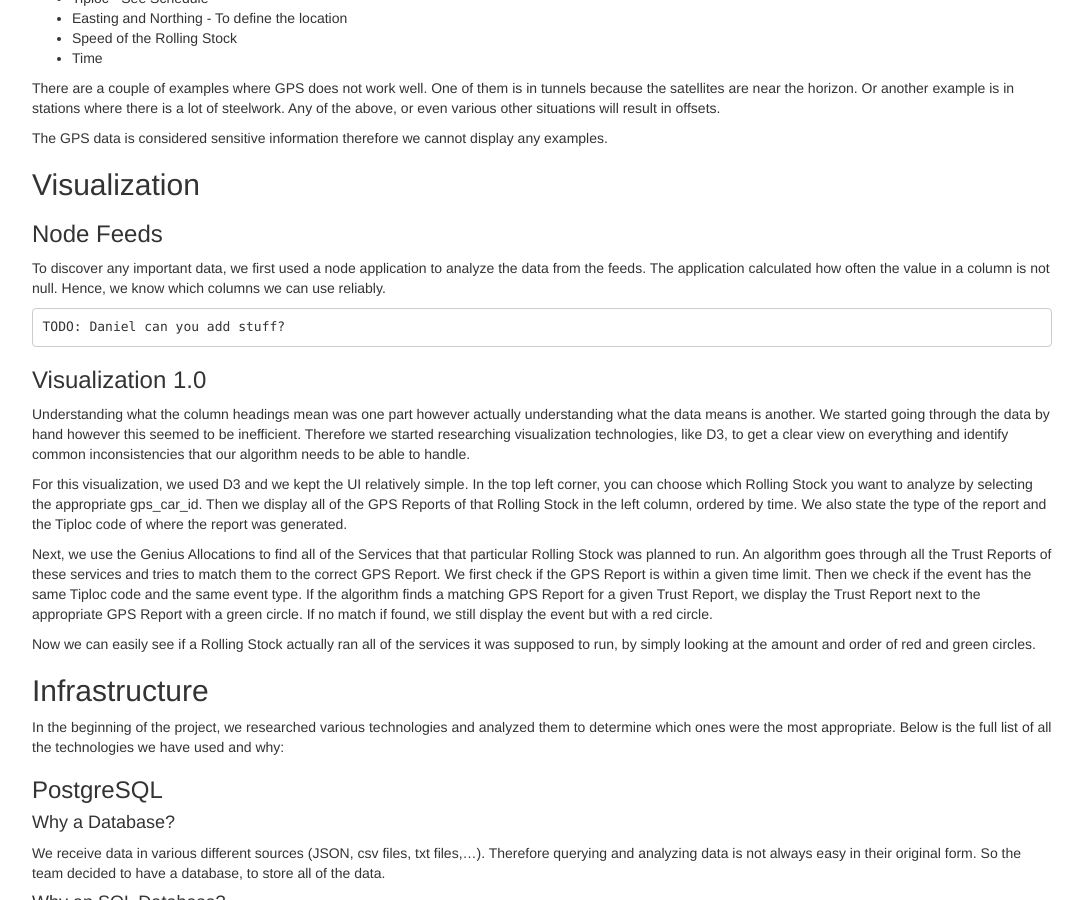
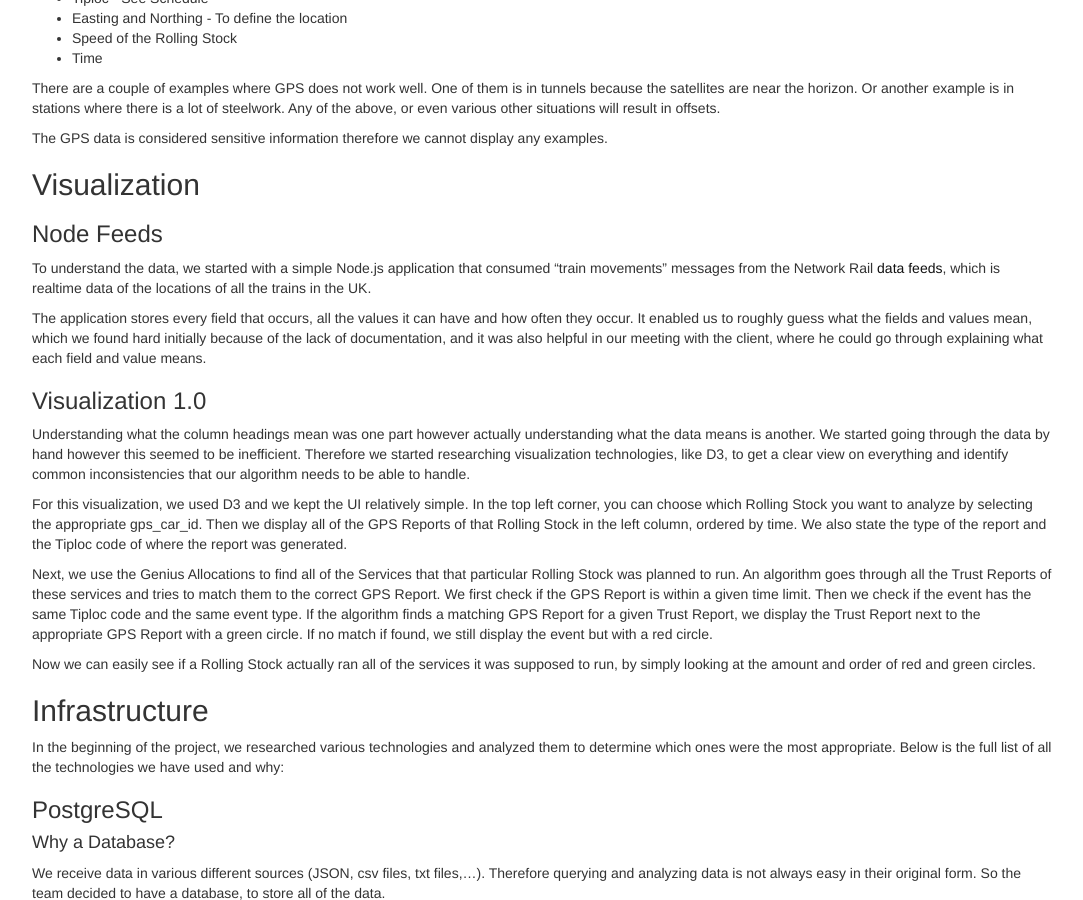
Before and after one commit to ucl-team-8/ucl-team-8.github.io, a Jekyll site: the page built from index.md, in a window 1280 px wide and 900 px high, scrolled down 3352 px. Shown: the whole window, without its empty margins (98-1181 px from the left). Built offline with Jekyll 4.4.1, drawn with Linux system fonts in a browser that asks for light colours.

Commit message:
Daniel adds stuff

```diff
--- a/index.md
+++ b/index.md
@@ -151,9 +151,9 @@ The GPS data is considered sensitive information therefore we cannot display any
 
 ### Node Feeds
 
-To discover any important data, we first used a node application to analyze the data from the feeds. The application calculated how often the value in a column is not null. Hence, we know which columns we can use reliably.
+To understand the data, we started with a simple Node.js application that consumed "train movements" messages from the Network Rail [data feeds](https://datafeeds.networkrail.co.uk/), which is realtime data of the locations of all the trains in the UK.
 
-    TODO: Daniel can you add stuff?
+The application stores every field that occurs, all the values it can have and how often they occur. It enabled us to roughly guess what the fields and values mean, which we found hard initially because of the lack of documentation, and it was also helpful in our meeting with the client, where he could go through explaining what each field and value means.
 
 ### Visualization 1.0
 
```
